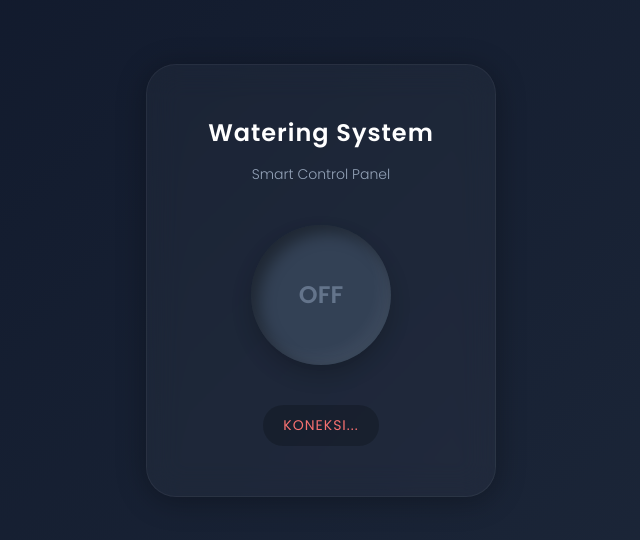
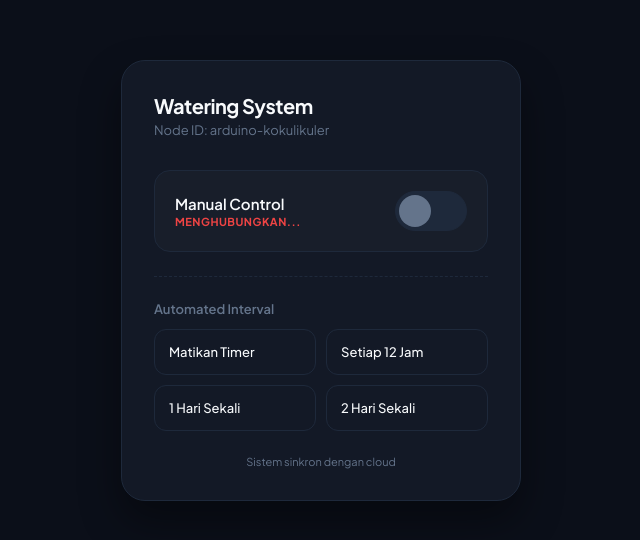
Before and after one commit to Rekarer/arduino-kokulikuler, a plain HTML site: page index.html in a window 1280 px wide. Shown: the part 120-660 px from the top of the page, without its empty margins (319-959 px from the left). Drawn offline with Linux system fonts and the light colour scheme; no server answers.

Commit message:
Revamp watering system dashboard layout and styles
Updated the title and styles for the watering system dashboard, including changes to the layout and button functionalities.

```diff
--- a/index.html
+++ b/index.html
@@ -3,122 +3,213 @@
 <head>
     <meta charset="UTF-8">
     <meta name="viewport" content="width=device-width, initial-scale=1.0, user-scalable=no">
-    <title>Watering System Switch</title>
+    <title>Watering Dashboard</title>
     <style>
-        @import url('https://fonts.googleapis.com/css2?family=Poppins:wght@300;400;600&display=swap');
+        @import url('https://fonts.googleapis.com/css2?family=Plus+Jakarta+Sans:wght@400;500;600;700&display=swap');
 
-        * { box-sizing: border-box; }
+        :root {
+            --bg-main: #0b0f19;
+            --bg-card: #131926;
+            --border-color: #1e293b;
+            --text-muted: #64748b;
+            --text-light: #f8fafc;
+            --accent-green: #10b981;
+            --accent-red: #ef4444;
+        }
+
+        * {
+            box-sizing: border-box;
+            margin: 0;
+            padding: 0;
+            -webkit-tap-highlight-color: transparent;
+        }
 
         body {
-            margin: 0;
-            padding: 0;
-            font-family: 'Poppins', sans-serif;
-            background: linear-gradient(135deg, #0f172a 0%, #1e293b 100%);
-            color: white;
+            font-family: 'Plus Jakarta Sans', sans-serif;
+            background-color: var(--bg-main);
+            color: var(--text-light);
             display: flex;
             justify-content: center;
             align-items: center;
-            height: 100vh;
+            min-height: 100vh;
+            padding: 20px;
         }
 
-        .card {
-            background: rgba(255, 255, 255, 0.03);
-            backdrop-filter: blur(16px);
-            -webkit-backdrop-filter: blur(16px);
-            padding: 50px 40px;
-            border-radius: 30px;
-            text-align: center;
-            box-shadow: 0 4px 30px rgba(0, 0, 0, 0.3);
-            border: 1px solid rgba(255, 255, 255, 0.05);
+        .dashboard {
+            background: var(--bg-card);
+            border: 1px solid var(--border-color);
+            padding: 32px;
+            border-radius: 24px;
             width: 100%;
-            max-width: 350px;
+            max-width: 400px;
+            box-shadow: 0 20px 40px rgba(0,0,0,0.4);
         }
 
-        h1 {
-            font-weight: 600;
-            margin: 0 0 5px 0;
-            font-size: 24px;
-            letter-spacing: 1px;
+        /* Header Style */
+        .header {
+            margin-bottom: 32px;
         }
 
-        p {
-            color: #94a3b8;
-            font-size: 14px;
-            margin-bottom: 40px;
-            font-weight: 300;
+        .header h1 {
+            font-size: 20px;
+            font-weight: 700;
+            letter-spacing: -0.5px;
+            margin-bottom: 4px;
         }
 
-        .switch-btn {
-            width: 140px;
-            height: 140px;
-            border-radius: 50%;
-            border: none;
-            cursor: pointer;
-            font-size: 24px;
-            font-weight: 600;
-            font-family: 'Poppins', sans-serif;
-            transition: all 0.4s cubic-bezier(0.175, 0.885, 0.32, 1.275);
-            display: flex;
-            justify-content: center;
-            align-items: center;
-            margin: 0 auto;
-            outline: none;
+        .header p {
+            color: var(--text-muted);
+            font-size: 13px;
         }
 
-        .switch-btn.off {
-            background: #334155;
-            color: #64748b;
-            box-shadow:
-                inset 8px 8px 16px rgba(0,0,0,0.4),
-                inset -8px -8px 16px rgba(255,255,255,0.05),
-                0 10px 20px rgba(0,0,0,0.2);
+        /* Control Section */
+        .control-section {
+            display: flex;
+            align-items: center;
+            justify-content: space-between;
+            background: rgba(255,255,255,0.02);
+            border: 1px solid var(--border-color);
+            padding: 20px;
+            border-radius: 16px;
+            margin-bottom: 24px;
         }
 
-        .switch-btn.off:hover {
-            transform: scale(1.05);
-            background: #3b4b63;
+        .control-info h3 {
+            font-size: 15px;
+            font-weight: 600;
+            margin-bottom: 2px;
         }
 
-        .switch-btn.on {
-            background: #10b981;
-            color: white;
-            box-shadow:
-                0 0 30px rgba(16, 185, 129, 0.6),
-                inset 4px 4px 10px rgba(255,255,255,0.3),
-                inset -4px -4px 10px rgba(0,0,0,0.2);
-            transform: scale(1.05);
+        .status-badge {
+            font-size: 11px;
+            font-weight: 700;
+            letter-spacing: 0.5px;
+            text-transform: uppercase;
+            color: var(--text-muted);
+            transition: color 0.3s ease;
+        }
+        .status-badge.on { color: var(--accent-green); }
+        .status-badge.off { color: var(--accent-red); }
+
+        /* Sleek Modern Switch */
+        .power-switch {
+            position: relative;
+            width: 72px;
+            height: 40px;
+            appearance: none;
+            background: #1e293b;
+            border-radius: 20px;
+            outline: none;
+            cursor: pointer;
+            transition: background 0.3s ease;
+            border: 1px solid var(--border-color);
         }
 
-        .status-container {
-            margin-top: 40px;
-            padding: 10px 20px;
-            border-radius: 20px;
-            background: rgba(0,0,0,0.2);
-            display: inline-block;
+        .power-switch::before {
+            content: '';
+            position: absolute;
+            width: 32px;
+            height: 32px;
+            border-radius: 50%;
+            top: 3px;
+            left: 3px;
+            background: #64748b;
+            transition: transform 0.3s cubic-bezier(0.4, 0, 0.2, 1), background 0.3s ease;
         }
 
-        .status-text {
-            font-size: 14px;
-            font-weight: 400;
-            letter-spacing: 1px;
-            text-transform: uppercase;
+        .power-switch:checked {
+            background: rgba(16, 185, 129, 0.15);
+            border-color: rgba(16, 185, 129, 0.3);
         }
 
-        .status-text.on { color: #34d399; }
-        .status-text.off { color: #f87171; }
+        .power-switch:checked::before {
+            transform: translateX(32px);
+            background: var(--accent-green);
+            box-shadow: 0 0 15px rgba(16, 185, 129, 0.5);
+        }
+
+        /* Interval Section */
+        .interval-section {
+            border-top: 1px dashed var(--border-color);
+            padding-top: 24px;
+        }
+
+        .interval-label {
+            font-size: 13px;
+            font-weight: 600;
+            color: var(--text-muted);
+            margin-bottom: 12px;
+            display: block;
+        }
+
+        .interval-grid {
+            display: grid;
+            grid-template-columns: repeat(2, 1fr);
+            gap: 10px;
+        }
+
+        .interval-btn {
+            background: transparent;
+            border: 1px solid var(--border-color);
+            color: var(--text-light);
+            padding: 14px;
+            border-radius: 12px;
+            font-family: inherit;
+            font-size: 13px;
+            font-weight: 500;
+            cursor: pointer;
+            transition: all 0.2s ease;
+            text-align: left;
+        }
+
+        .interval-btn:hover {
+            background: rgba(255,255,255,0.02);
+            border-color: #334155;
+        }
+
+        .interval-btn.active {
+            background: var(--text-light);
+            color: var(--bg-main);
+            border-color: var(--text-light);
+            font-weight: 600;
+        }
+
+        /* Feedback Toast/Indicator */
+        .footer-note {
+            margin-top: 24px;
+            font-size: 11px;
+            color: var(--text-muted);
+            text-align: center;
+        }
     </style>
 </head>
 <body>
 
-    <div class="card">
-        <h1>Watering System</h1>
-        <p>Smart Control Panel</p>
+    <div class="dashboard">
+        <div class="header">
+            <h1>Watering System</h1>
+            <p>Node ID: arduino-kokulikuler</p>
+        </div>
 
-        <button id="toggleBtn" class="switch-btn off">OFF</button>
+        <div class="control-section">
+            <div class="control-info">
+                <h3>Manual Control</h3>
+                <div id="statusText" class="status-badge off">Menghubungkan...</div>
+            </div>
+            <input type="checkbox" id="toggleSwitch" class="power-switch">
+        </div>
 
-        <div class="status-container">
-            <div id="statusText" class="status-text off">KONEKSI...</div>
+        <div class="interval-section">
+            <span class="interval-label">Automated Interval</span>
+            <div class="interval-grid">
+                <button class="interval-btn" data-hours="0">Matikan Timer</button>
+                <button class="interval-btn" data-hours="12">Setiap 12 Jam</button>
+                <button class="interval-btn" data-hours="24">1 Hari Sekali</button>
+                <button class="interval-btn" data-hours="48">2 Hari Sekali</button>
+            </div>
         </div>
+
+        <div class="footer-note" id="syncStatus">Sistem sinkron dengan cloud</div>
     </div>
 
     <script type="module">
@@ -137,168 +228,118 @@
 
         const app = initializeApp(firebaseConfig);
         const db = getDatabase(app);
+
+        // References ke Firebase
         const pumpRef = ref(db, 'pompa_status');
+        const intervalRef = ref(db, 'pompa_interval'); // Path baru untuk menyimpan data interval (dalam hitungan jam)
 
-        const toggleBtn = document.getElementById('toggleBtn');
+        const toggleSwitch = document.getElementById('toggleSwitch');
         const statusText = document.getElementById('statusText');
+        const syncStatus = document.getElementById('syncStatus');
+        const intervalButtons = document.querySelectorAll('.interval-btn');
 
-        // Variabel untuk menyimpan nilai dari Firebase (raw value)
-        let currentRawValue = "OFF";
+        const clickSound = new Audio("https://actions.google.com/sounds/v1/alarms/beep_short.ogg");
+        clickSound.volume = 0.3;
 
-        // Sound effect (sama seperti desain awal, menggunakan beep)
-        const clickSound = new Audio("https://actions.google.com/sounds/v1/alarms/beep_short.ogg");
-        // Preload sound agar responsif
-        clickSound.load();
-
-        // Fungsi untuk memainkan suara dan getaran sesuai aksi
-        function playFeedback(action) {
-            // action: "on" untuk menyalakan pompa, "off" untuk mematikan pompa
-            try {
-                // Clone audio agar bisa diputar berkali-kali tanpa delay
-                const soundClone = clickSound.cloneNode();
-                soundClone.volume = 0.5;
-                soundClone.play().catch(e => console.log("Audio play error:", e));
-            } catch(e) {}
-
-            // Fitur getaran (haptic)
+        function triggerHaptic(type) {
             if (navigator.vibrate) {
-                if (action === "on") {
-                    // Getaran pendek untuk menyalakan
-                    navigator.vibrate(80);
-                } else {
-                    // Getaran dua kali untuk mematikan
-                    navigator.vibrate([60, 40, 60]);
-                }
+                type === 'on' ? navigator.vibrate(40) : navigator.vibrate([40, 30, 40]);
             }
         }
 
-        // ========== LOGIKA TERBALIK ==========
-        // Karena kode Arduino salah (misal: saat menerima "OFF" justru menyalakan pompa,
-        // dan "ON" mematikan pompa), maka website perlu membalik logika.
-        //
-        // Penjelasan:
-        // - Jika USER ingin POMPA NYALA (fisik menyala) -> tombol harus tampil "ON",
-        //   dan kita KIRIM "OFF" ke Firebase (karena Arduino salah).
-        // - Jika USER ingin POMPA MATI (fisik mati) -> tombol tampil "OFF",
-        //   dan kita KIRIM "ON" ke Firebase.
-        //
-        // Saat membaca dari Firebase (nilai mentah):
-        // - Jika database berisi "OFF" (mentah) -> seharusnya pompa fisik NYALA,
-        //   jadi UI menampilkan status "POMPA NYALA" dan tombol "ON".
-        // - Jika database berisi "ON" (mentah) -> pompa fisik MATI,
-        //   UI menampilkan "POMPA MATI" dan tombol "OFF".
         // =====================================
+        // LOGIKA REVERSE UNTUK POMPA MANUAL
+        // =====================================
+        function updateUIFromDatabase(rawValue) {
+            let isPumpPhysicalOn = (rawValue === "OFF"); // REVERSE LOGIC
 
-        function updateUIFromDatabase(rawValue) {
-            // rawValue: nilai dari Firebase ('ON' atau 'OFF')
-            let isPumpPhysicalOn = false;
+            toggleSwitch.checked = isPumpPhysicalOn;
 
-            if (rawValue === "OFF") {
-                // OFF di database = pompa fisik NYALA (karena kesalahan Arduino)
-                isPumpPhysicalOn = true;
-            } else if (rawValue === "ON") {
-                // ON di database = pompa fisik MATI
-                isPumpPhysicalOn = false;
-            }
-
-            // Update tampilan tombol dan status text berdasarkan kondisi fisik pompa
             if (isPumpPhysicalOn) {
-                // Pompa menyala -> tampilkan tombol ON, status POMPA NYALA
-                toggleBtn.className = "switch-btn on";
-                toggleBtn.innerText = "ON";
-                statusText.className = "status-text on";
-                statusText.innerText = "POMPA NYALA";
+                statusText.className = "status-badge on";
+                statusText.innerText = "Pompa Aktif";
             } else {
-                // Pompa mati -> tampilkan tombol OFF, status POMPA MATI
-                toggleBtn.className = "switch-btn off";
-                toggleBtn.innerText = "OFF";
-                statusText.className = "status-text off";
-                statusText.innerText = "POMPA MATI";
+                statusText.className = "status-badge off";
+                statusText.innerText = "Pompa Mati";
             }
         }
 
-        // Fungsi untuk mengirim nilai ke Firebase (dengan logika terbalik)
-        function sendCommand(userWantsPumpOn) {
-            // userWantsPumpOn: true = user ingin menyalakan pompa, false = ingin mematikan
-            let valueToSend;
-            if (userWantsPumpOn) {
-                // Ingin menyalakan pompa -> kirim "OFF" (karena Arduino salah)
-                valueToSend = "OFF";
-            } else {
-                // Ingin mematikan pompa -> kirim "ON" (karena Arduino salah)
-                valueToSend = "ON";
-            }
+        toggleSwitch.addEventListener('change', () => {
+            const userWantsPumpOn = toggleSwitch.checked;
+            const valueToSend = userWantsPumpOn ? "OFF" : "ON"; // REVERSE LOGIC
 
-            // Tampilkan feedback "MENGIRIM..."
-            statusText.innerText = "MENGIRIM...";
-            toggleBtn.style.opacity = "0.7";
+            syncStatus.innerText = "Memperbarui cloud...";
 
-            // Kirim ke Firebase
             set(pumpRef, valueToSend)
                 .then(() => {
-                    // Sukses, play feedback sesuai aksi yang diminta user
-                    playFeedback(userWantsPumpOn ? "on" : "off");
+                    triggerHaptic(userWantsPumpOn ? 'on' : 'off');
+                    try { clickSound.play(); } catch(e){}
+                    syncStatus.innerText = "Perubahan tersimpan";
                 })
                 .catch((error) => {
-                    console.error("Gagal mengubah data:", error);
-                    statusText.innerText = "GAGAL!";
-                    toggleBtn.style.opacity = "1";
-                    setTimeout(() => {
-                        // Refresh UI dengan nilai terbaru dari database
-                        onValue(pumpRef, (snap) => {
-                            if (snap.exists()) updateUIFromDatabase(snap.val());
-                        }, { onlyOnce: true });
-                    }, 1000);
+                    console.error(error);
+                    syncStatus.innerText = "Gagal memperbarui!";
+                    toggleSwitch.checked = !userWantsPumpOn; // Revert UI jika gagal
                 });
-        }
-
-        // Event listener tombol klik
-        toggleBtn.addEventListener('click', () => {
-            // Cek kondisi tombol saat ini (berdasarkan class)
-            const isCurrentlyOn = toggleBtn.classList.contains("on");
-
-            // Jika tombol saat ini "ON" (artinya pompa fisik sedang menyala),
-            // user ingin mematikan -> userWantsPumpOn = false
-            // Jika tombol saat ini "OFF" (pompa fisik mati), user ingin menyalakan -> userWantsPumpOn = true
-            const userWantsPumpOn = !isCurrentlyOn;
-
-            // Kirim perintah dengan logika terbalik
-            sendCommand(userWantsPumpOn);
         });
 
-        // Listener realtime dari Firebase
+        // Dengarkan status pompa secara Realtime
         onValue(pumpRef, (snapshot) => {
             const data = snapshot.val();
-            if (data !== null && (data === "ON" || data === "OFF")) {
-                currentRawValue = data;
-                updateUIFromDatabase(currentRawValue);
-            } else if (data === null) {
-                // Jika data belum ada, inisialisasi dengan nilai yang aman
-                // Pilih default: pompa dalam keadaan mati (fisik mati) -> kirim "ON" ke database
-                console.log("Data kosong, inisialisasi dengan 'ON' (pompa mati fisik)");
-                set(pumpRef, "ON").catch(e => console.warn(e));
-                statusText.innerText = "INIT...";
+            if (data === "ON" || data === "OFF") {
+                updateUIFromDatabase(data);
+                syncStatus.innerText = "Sistem sinkron dengan cloud";
+            } else {
+                set(pumpRef, "ON"); // Default mati secara fisik
             }
-        }, (error) => {
-            console.error("Gagal mendengar perubahan:", error);
-            statusText.innerText = "ERROR";
         });
 
-        // Efek sentuhan mikro (opsional, tetap menjaga desain)
-        toggleBtn.addEventListener('touchstart', () => {
-            toggleBtn.style.transform = "scale(0.96)";
-        });
-        toggleBtn.addEventListener('touchend', () => {
-            toggleBtn.style.transform = "";
-        });
-        toggleBtn.addEventListener('mousedown', () => {
-            toggleBtn.style.transform = "scale(0.96)";
-        });
-        toggleBtn.addEventListener('mouseup', () => {
-            toggleBtn.style.transform = "";
+
+        // =====================================
+        // LOGIKA MENU INTERVAL (BARU)
+        // =====================================
+        // Klik Handler untuk tombol interval
+        intervalButtons.forEach(button => {
+            button.addEventListener('click', () => {
+                const hours = parseInt(button.getAttribute('data-hours'));
+
+                syncStatus.innerText = "Mengatur interval...";
+
+                // Menyimpan nilai interval (jam) ke Firebase.
+                // Di sisi Arduino, baca nilai 'pompa_interval' ini untuk logika millis() / RTC Anda.
+                set(intervalRef, hours)
+                    .then(() => {
+                        if(navigator.vibrate) navigator.vibrate(50);
+                        syncStatus.innerText = "Interval diperbarui";
+                    })
+                    .catch(err => {
+                        syncStatus.innerText = "Gagal mengatur interval";
+                        console.error(err);
+                    });
+            });
         });
 
-        console.log("✅ REVERSE LOGIC ACTIVE: Tombol ON = Pompa NYALA (kirim OFF ke DB) | Tombol OFF = Pompa MATI (kirim ON ke DB)");
+        // Dengarkan status interval secara Realtime dari Firebase agar UI tombol sinkron
+        onValue(intervalRef, (snapshot) => {
+            const currentInterval = snapshot.val();
+
+            // Hapus class active di semua tombol terlebih dahulu
+            intervalButtons.forEach(btn => btn.classList.remove('active'));
+
+            // Cari tombol yang sesuai dengan nilai di firebase dan beri class active
+            let matched = false;
+            intervalButtons.forEach(btn => {
+                if (parseInt(btn.getAttribute('data-hours')) === currentInterval) {
+                    btn.classList.add('active');
+                    matched = true;
+                }
+            });
+
+            // Jika tidak ada nilai atau tidak match, default ke "Matikan Timer" (0)
+            if (!matched && currentInterval === null) {
+                set(intervalRef, 0);
+            }
+        });
     </script>
 </body>
 </html>
```
